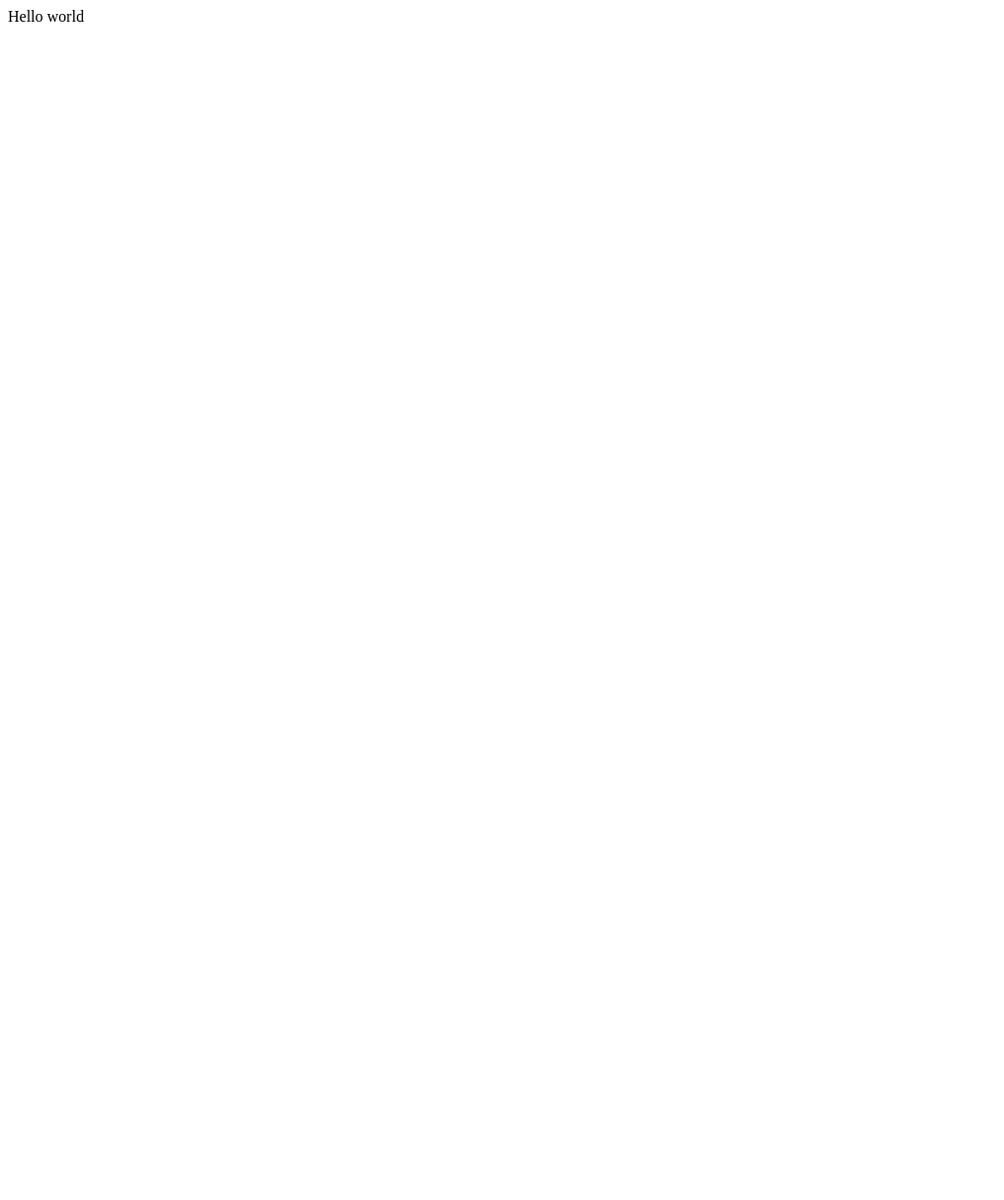
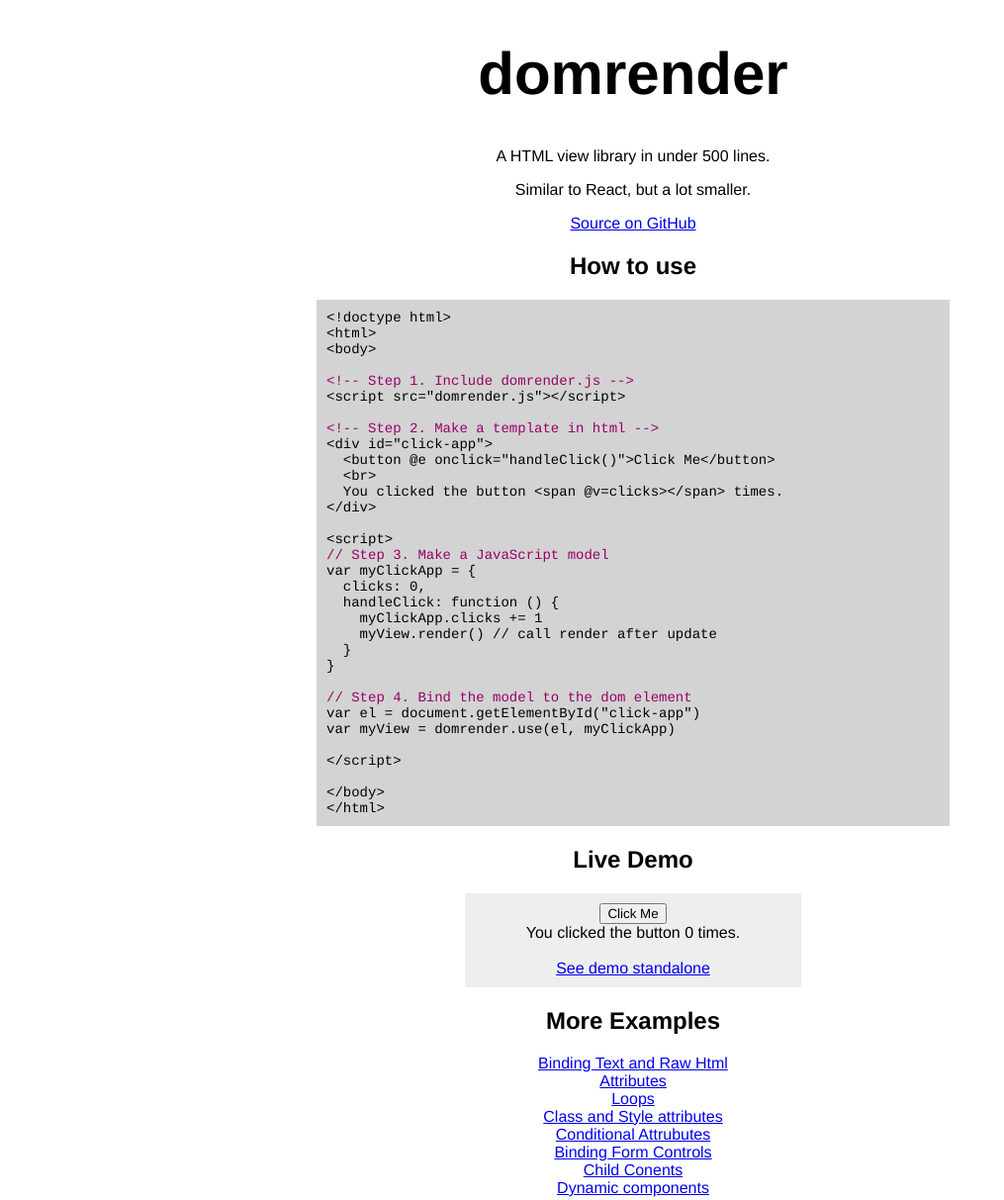
Before and after one commit to drewlesueur/domrender, a plain HTML site: page index.html in a window 1280 px wide. Shown: the whole page at 99% size, without its empty margins (0-1015 px from the left). Before the commit the page ends 800 px from the top, so only its background shows below. Drawn offline with Linux system fonts and the light colour scheme.

Commit message:
flush out example etc

```diff
--- /dev/null
+++ b/demos/hello_world.html
@@ -0,0 +1,32 @@
+<!doctype html>
+<html>
+<body>
+
+<!-- Step 1. Include domrender.js -->
+<script src="/domrender.js"></script>
+
+<!-- Step 2. Make a template in html -->
+<div id="click-app">
+  <button @e onclick="handleClick()">Click Me</button>
+  <br>
+  You clicked the button <span @v=clicks></span> times.
+</div>
+
+<script>
+// Step 3. Make a JavaScript model
+var myClickApp = {
+  clicks: 0,
+  handleClick: function () {
+    myClickApp.clicks += 1
+    myView.render() // call render after update
+  }
+}
+
+// Step 4. Bind the model to the dom element
+var el = document.getElementById("click-app")
+var myView = domrender.use(el, myClickApp)
+
+</script>
+
+</body>
+</html>
--- a/domrender.js
+++ b/domrender.js
@@ -1,11 +1,11 @@
 // instead of having separate arrays for foreaches, epsressionsandelements, etc etc, just have a big array with a type // that way things are done in same order as defined, so you can hack stateful things
 // immutability helpers?
-var domrender4 = {}
+var domrender = {}
 if (typeof module != "undefined") {
-    module.exports = domrender4;
+    module.exports = domrender;
 }
-domrender4.use = function (el, scope) {
-    var d = domrender4.compile(el)
+domrender.use = function (el, scope) {
+    var d = domrender.compile(el)
     d.scope = scope;
     d.render = function(callback) {
         if (callback) {
@@ -13,7 +13,7 @@ domrender4.use = function (el, scope) {
         }
         clearTimeout(d.renderTimeout)
         d.renderTimeout = setTimeout(function() {
-            var now = Date.now(); domrender4.render(d, scope); var duration = Date.now() - now
+            var now = Date.now(); domrender.render(d, scope); var duration = Date.now() - now
             var theCallback
             while (theCallback = d.renderCallbacks.pop()) {
               theCallback()
@@ -24,7 +24,7 @@ domrender4.use = function (el, scope) {
     d.render()
     return d
 }
-domrender4.compile = function(el, parentD) {
+domrender.compile = function(el, parentD) {
     var d = {}
     if (parentD) {
         d.root = parentD.root
@@ -32,7 +32,7 @@ domrender4.compile = function(el, parentD) {
         d.root = d
     }
     d.renderCallbacks = []
-    el._domrender4 = d
+    el._domrender = d
     d.expressionsAndElements = []
     d.eventElements = []
     d.childComponents = []
@@ -40,13 +40,13 @@ domrender4.compile = function(el, parentD) {
     d.dynamicComponents = []
     d.inputs = []
     d.el = el
-    domrender4.saveExpressions(d, el)
+    domrender.saveExpressions(d, el)
     return d
 }
-domrender4.getLastObjAndKey = function (me, expr) {
+domrender.getLastObjAndKey = function (me, expr) {
     var dotParts = expr.split(".")
     if (dotParts[0] === "helpers") {
-        me = domrender4.rootScope; // this is ok because it changes every time you call render
+        me = domrender.rootScope; // this is ok because it changes every time you call render
     }
     for (var i = 0; i < dotParts.length - 1; i++) {
         var name = dotParts[i]
@@ -58,12 +58,12 @@ domrender4.getLastObjAndKey = function (me, expr) {
     var lastPart = dotParts[dotParts.length - 1]
     return [me, lastPart]
 }
-domrender4.evalFunc = function(me, expressions, a, b, c) {
-    var lastObjAndKey = domrender4.getLastObjAndKey(me, expressions[0])
+domrender.evalFunc = function(me, expressions, a, b, c) {
+    var lastObjAndKey = domrender.getLastObjAndKey(me, expressions[0])
     var func =  lastObjAndKey[0][lastObjAndKey[1]]
     var args = []
     for (var i = 1; i < expressions.length; i++) {
-        args.push(domrender4.eval2(me, expressions[i], a, b, c))
+        args.push(domrender.eval2(me, expressions[i], a, b, c))
     }
     if (!func) {
         console.error("DOMRENDER:", "attempted to evaluate '" + expressions[0] + "' but could not find it!");
@@ -71,15 +71,15 @@ domrender4.evalFunc = function(me, expressions, a, b, c) {
     }
     return func.apply(null, args)
 }
-domrender4.eval = function (me, expr, a, b, c) {
+domrender.eval = function (me, expr, a, b, c) {
     var expressions = expr.split(" ")
     if (expressions.length == 1)  {
-        return domrender4.eval2(me, expr, a, b, c)
+        return domrender.eval2(me, expr, a, b, c)
     }
-    return domrender4.evalFunc(me, expressions, a, b, c)
+    return domrender.evalFunc(me, expressions, a, b, c)
 }
-domrender4.eval2 = function(me, expr, a, b, c) {
-    var lastObjAndKey = domrender4.getLastObjAndKey(me, expr)
+domrender.eval2 = function(me, expr, a, b, c) {
+    var lastObjAndKey = domrender.getLastObjAndKey(me, expr)
     if (!lastObjAndKey || !lastObjAndKey[0]) {
         return null
     }
@@ -89,12 +89,12 @@ domrender4.eval2 = function(me, expr, a, b, c) {
     }
     return me
 }
-domrender4.set = function (me, expr, value) {
-    var lastObjAndKey = domrender4.getLastObjAndKey(me, expr)
+domrender.set = function (me, expr, value) {
+    var lastObjAndKey = domrender.getLastObjAndKey(me, expr)
     lastObjAndKey[0][lastObjAndKey[1]] = value
     return lastObjAndKey[0];
 }
-domrender4.camelCase = function (val) {
+domrender.camelCase = function (val) {
     var parts = val.split("-")
     var ret = [parts[0]]
     for (var i=1; i<parts.length; i++) {
@@ -102,26 +102,26 @@ domrender4.camelCase = function (val) {
     }
     return ret.join("")
 }
-domrender4.render = function (d, scope, loopScope, index, forEachItemName, forEachItemIndex) {
-    domrender4.rootScope = d.root.scope;
+domrender.render = function (d, scope, loopScope, index, forEachItemName, forEachItemIndex) {
+    domrender.rootScope = d.root.scope;
     for (var i=0; i<d.childComponents.length; i++) {
         var childComponent = d.childComponents[i]
         var childD = childComponent.d
-        var childScope = domrender4.eval(scope, childComponent.scopeExpr)
+        var childScope = domrender.eval(scope, childComponent.scopeExpr)
         if (childScope) {
-            domrender4.render(childD, childScope)
+            domrender.render(childD, childScope)
         }
     }
     for (var i=0; i<d.dynamicComponents.length; i++) {
         var dynComp = d.dynamicComponents[i]
-        var componentName = domrender4.eval(scope, dynComp.componentExpr)
+        var componentName = domrender.eval(scope, dynComp.componentExpr)
         if (dynComp.lastComponentName != componentName) { // compile it and save it to the dom
             dynComp.el.innerHTML = ""
             var componentNode = document.getElementById(componentName)
             if (componentNode) {
                 var cloned = componentNode.cloneNode(true)
                 cloned.removeAttribute("id") //
-                var childD = domrender4.compile(cloned, d) // TODO: you could cache the compiled value
+                var childD = domrender.compile(cloned, d) // TODO: you could cache the compiled value
                 dynComp.d = childD
                 dynComp.childEl = cloned
                 dynComp.el.appendChild(cloned)
@@ -131,8 +131,8 @@ domrender4.render = function (d, scope, loopScope, index, forEachItemName, forEa
             dynComp.lastComponentName = componentName
         }
         if (dynComp.d) {
-            var componentScope = domrender4.eval(scope, dynComp.scopeExpr) // TODO: cache component scope, but it could be a function
-            domrender4.render(dynComp.d, componentScope)
+            var componentScope = domrender.eval(scope, dynComp.scopeExpr) // TODO: cache component scope, but it could be a function
+            domrender.render(dynComp.d, componentScope)
         }
     }
     for (var i=0; i<d.expressionsAndElements.length; i++) {
@@ -149,9 +149,9 @@ domrender4.render = function (d, scope, loopScope, index, forEachItemName, forEa
             todo.el._scope = scope
         }
         todo.el._root = d.root.scope //todo.el._rootEl = d.root
-        var newProp = domrender4.eval(scope, todo.expr, todo.el) // TODO: no binding on @access @bind and @e
+        var newProp = domrender.eval(scope, todo.expr, todo.el) // TODO: no binding on @access @bind and @e
         var oldProp = false
-        todo.el._domrender4 = d // already done?
+        todo.el._domrender = d // already done?
         if (todo.attr == "v" || todo.attr == "vraw") { // v is innerhtml
             oldProp = todo.el.lastInnerHTML
             if (oldProp != newProp) {
@@ -168,7 +168,7 @@ domrender4.render = function (d, scope, loopScope, index, forEachItemName, forEa
                 todo.el.lastInnerHTML = newProp
             }
         } else if (todo.attr.substr(0, 5) == "style" && todo.attr.length > 5) {
-            var styleName = domrender4.camelCase(todo.attr.substr(6))
+            var styleName = domrender.camelCase(todo.attr.substr(6))
             if (!todo.el.lastStyle) { // I don't know if it's faster to check previous style
                 todo.el.lastStyle = {}
             }
@@ -204,7 +204,7 @@ domrender4.render = function (d, scope, loopScope, index, forEachItemName, forEa
                 todo.el.removeAttribute(actualAttr)
             }
         } else if (todo.attr == "access") {
-          domrender4.set(scope, todo.expr, todo.el)
+          domrender.set(scope, todo.expr, todo.el)
         } else {
             oldProp = todo.el.getAttribute(todo.attr)
             if (oldProp != newProp) {
@@ -220,7 +220,7 @@ domrender4.render = function (d, scope, loopScope, index, forEachItemName, forEa
     }
     for (var i=0; i<d.forEaches.length; i++) {
         var forEacher = d.forEaches[i]
-        var itemsToLoop = domrender4.eval(scope, forEacher.scopeExpr)
+        var itemsToLoop = domrender.eval(scope, forEacher.scopeExpr)
         if (!itemsToLoop) {
             continue
         }
@@ -236,7 +236,7 @@ domrender4.render = function (d, scope, loopScope, index, forEachItemName, forEa
         // add needed ones
         for (var j=existingElementLength; j<needElementLength; j++) {
             var cloned = forEacher.childEl.cloneNode(true)
-            var newD = domrender4.compile(cloned, d)
+            var newD = domrender.compile(cloned, d)
             forEacher.compileds[j] = newD
             forEacher.el.appendChild(cloned)
         }
@@ -246,12 +246,12 @@ domrender4.render = function (d, scope, loopScope, index, forEachItemName, forEa
             var eachD = forEacher.compileds[j]
             scope[forEacher.forEachItemName] = item
             scope[forEacher.forEachItemIndex] = j
-            domrender4.render(eachD, scope, item, j, forEacher.forEachItemName, forEacher.forEachItemIndex)
+            domrender.render(eachD, scope, item, j, forEacher.forEachItemName, forEacher.forEachItemIndex)
         }
     }
     for (var i=0; i<d.inputs.length; i++) {
         var inputter = d.inputs[i]
-        var shouldValue = domrender4.eval(scope, inputter.name) // doing it this way because could be in loop..
+        var shouldValue = domrender.eval(scope, inputter.name) // doing it this way because could be in loop..
         if (loopScope && !inputter.el.nameUpdatedForLoop) { // you could add this when it adds the element for the loop?
             inputter.el.name = inputter.el.name + "__" + index
             inputter.el.nameUpdatedForLoop = true
@@ -269,8 +269,8 @@ domrender4.render = function (d, scope, loopScope, index, forEachItemName, forEa
         }
     }
 }
-domrender4.specialAttrs = {component: 1, scope: 1, foreach: 1, foreachitemname: 1, foreachitemindex: 1, dynamiccomponent: 1, onmount: 1}
-domrender4.saveExpressions = function (d, el) {
+domrender.specialAttrs = {component: 1, scope: 1, foreach: 1, foreachitemname: 1, foreachitemindex: 1, dynamiccomponent: 1, onmount: 1}
+domrender.saveExpressions = function (d, el) {
     if (el.nodeName == "INPUT" || el.nodeName == "TEXTAREA" || el.nodeName == "SELECT") {
         if (el.hasAttribute("@bind")) {
             var bindName = el.getAttribute("name")
@@ -284,14 +284,14 @@ domrender4.saveExpressions = function (d, el) {
                     } else {
                       var value = el.form[bindName + "__" + el._index].value
                     }
-                    domrender4.set(el, bindName, value)
+                    domrender.set(el, bindName, value)
                 } else {
                     if (el.type == "checkbox") {
                       var value = el.form[bindName].value // for selects and radio, could do el.value for some elements
                     } else {
                       var value = el.form[bindName].value
                     }
-                    domrender4.set(el._scope, bindName, value)
+                    domrender.set(el._scope, bindName, value)
                 }
                 d.root.render() // render the lot
             }
@@ -309,7 +309,7 @@ domrender4.saveExpressions = function (d, el) {
             var cloned = componentNode.cloneNode(true)
             cloned.removeAttribute("id")
             el.appendChild(cloned)
-            var childD = domrender4.compile(cloned, d)
+            var childD = domrender.compile(cloned, d)
             d.childComponents.push({el: el, childEl: cloned, scopeExpr: el.getAttribute("@scope"), d: childD})
         }
         return
@@ -326,7 +326,7 @@ domrender4.saveExpressions = function (d, el) {
             if (attr.name == "@e") { // TODO: consider not adding the @e to the expressionsAndElements
                 d.eventElements.push({el: el, prefix: valueName || ""}) // TODO: you could see what is in the event handlers and only bind certain keys
             }
-            if (domrender4.specialAttrs[attrName]) {
+            if (domrender.specialAttrs[attrName]) {
                 continue;
             }
             var valueName = attr.value
@@ -342,6 +342,6 @@ domrender4.saveExpressions = function (d, el) {
         d.forEaches.push({scopeExpr: forEachValue, el: el, childEl: childEl, forEachItemName: forEachItemName, forEachItemIndex: forEachItemIndex, compileds: []})
     }
     for (var i = 0; i < el.children.length; i++) {
-        domrender4.saveExpressions(d, el.children[i])
+        domrender.saveExpressions(d, el.children[i])
     }
 }
--- a/index.html
+++ b/index.html
@@ -1 +1,132 @@
-Hello world
+<!doctype html>
+<html>
+<style>
+  * {
+    font-family: 'Helvetica';
+  }
+
+  .container {
+    width: 640px;
+    margin: auto;
+    text-align: center;
+  }
+
+  h1 {
+    font-size: 60px;
+  }
+
+  a {
+  }
+
+  pre {
+    font-size: 14px;
+    text-align: left;
+    font-family: 'Courier';
+    background-color: lightgray;
+    padding: 10px;
+  }
+
+  pre span {
+    font-size: 14px;
+    text-align: left;
+    font-family: 'Courier';
+  }
+
+  .step-note {
+    color: #906;
+  }
+
+  .examples a {
+    display: block;
+  }
+
+
+</style>
+<body>
+<div class="container">
+<h1>domrender</h1>
+<p>A HTML view library in under 500 lines.</p>
+<p>Similar to React, but a lot smaller.</p>
+<a href="https://github.com/drewlesueur/domrender">Source on GitHub</a>
+<h2>How to use</h2>
+<pre>
+&lt;!doctype html&gt;
+&lt;html&gt;
+&lt;body&gt;
+
+<span class="step-note">&lt;!-- Step 1. Include domrender.js --&gt;</span>
+<span class="step">&lt;script src="domrender.js"&gt;&lt;/script&gt;</span>
+
+<span class="step-note">&lt;!-- Step 2. Make a template in html --&gt;</span>
+<span class="step">&lt;div id="click-app"&gt;
+  &lt;button @e onclick="handleClick()"&gt;Click Me&lt;/button&gt;
+  &lt;br&gt;
+  You clicked the button &lt;span @v=clicks&gt;&lt;/span&gt; times.
+&lt;/div&gt;</span>
+
+&lt;script&gt;
+<span class="step-note">// Step 3. Make a JavaScript model</span>
+<span class="step">var myClickApp = {
+  clicks: 0,
+  handleClick: function () {
+    myClickApp.clicks += 1
+    myView.render() // call render after update
+  }
+}</span>
+
+<span class="step-note">// Step 4. Bind the model to the dom element</span>
+var el = document.getElementById("click-app")
+var myView = domrender.use(el, myClickApp)
+
+&lt;/script&gt;
+
+&lt;/body&gt;
+&lt;/html&gt;
+</pre>
+
+<h2>Live Demo</h2>
+<div>
+<script src="/domrender.js"></script>
+
+<div id="click-app" style="background-color: #eee; width: 320px; padding: 10px; margin: auto;">
+  <button @e onclick="handleClick()">Click Me</button>
+  <br>
+  You clicked the button <span @v=clicks></span> times.
+  <br><br>
+  <a href="/demos/hello_world.html">See demo standalone</a>
+</div>
+
+<h2>More Examples</h2>
+<div class="examples">
+<a href="/demos/attributes.html">Binding Text and Raw Html</a>
+<a href="/demos/attributes.html">Attributes</a>
+<a href="/demos/loops.html">Loops</a>
+<a href="/demos/attributes.html">Class and Style attributes</a>
+<a href="/demos/attributes.html">Conditional Attrubutes</a>
+<a href="/demos/binding_inputs.html">Binding Form Controls</a>
+<a href="/demos/child_components.html">Child Conents</a>
+<a href="/demos/dynamic_components.html">Dynamic components</a>
+</div>
+
+<script>
+// Step 3. Make a javascript model
+var myClickApp = {
+  clicks: 0,
+  handleClick: function () {
+    myClickApp.clicks += 1
+    myView.render() // call render after update
+  }
+}
+
+// Step 4. bind the model to the dom element
+var el = document.getElementById("click-app")
+var myView = domrender.use(el, myClickApp)
+</script>
+
+</body>
+</html>
+</div>
+</div>
+
+</body>
+</html>
```
